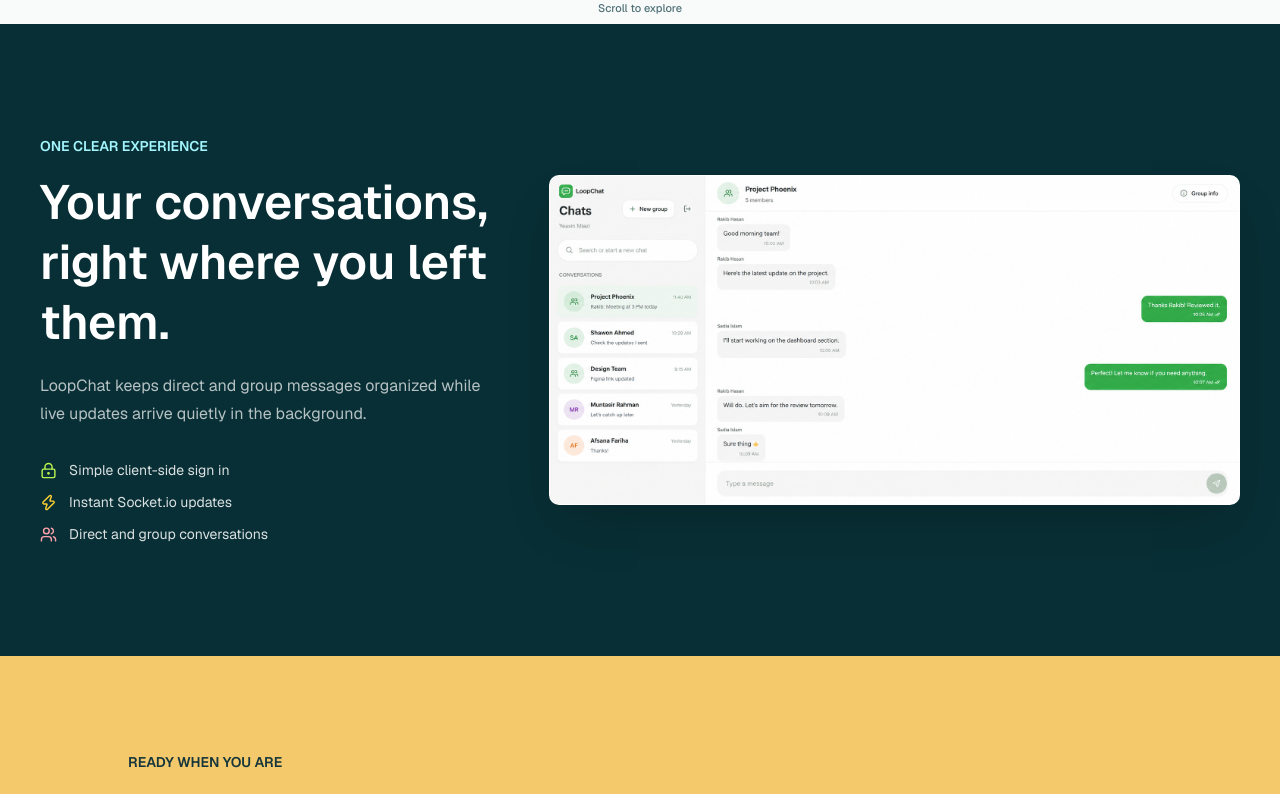
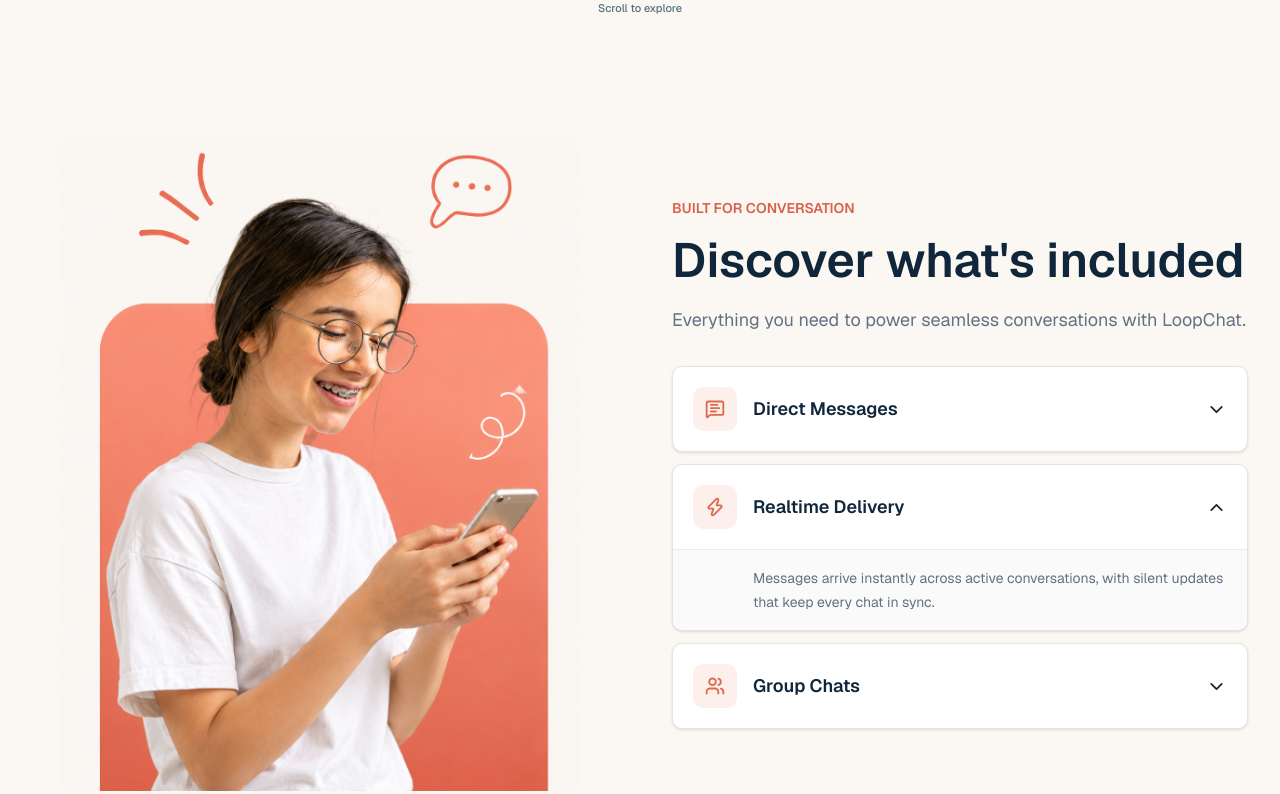
Before and after one commit to miazi2003/LoopChat, a Next.js app: page / in a window 1280 px wide. Shown: the part 760-1554 px from the top of the page. Built offline with nearby package versions, Linux system fonts and the light colour scheme.

Commit message:
feat : add feature section with collapsible text

```diff
--- a/src/app/page.tsx
+++ b/src/app/page.tsx
@@ -1,4 +1,5 @@
 import { ExperienceSection } from "@/components/landing/experience-section";
+import { FeaturesSection } from "@/components/landing/features-section";
 import { FinalCta } from "@/components/landing/final-cta";
 import { Footer } from "@/components/landing/footer";
 import { HeroSection } from "@/components/landing/hero-section";
@@ -7,6 +8,7 @@ export default function Home() {
   return (
     <main className="overflow-hidden bg-[#f8fbfa] text-[#11373c]">
       <HeroSection />
+      <FeaturesSection />
       <ExperienceSection />
       <FinalCta />
       <Footer />
--- /dev/null
+++ b/src/components/landing/features-section.tsx
@@ -0,0 +1,121 @@
+"use client";
+
+import { useState } from "react";
+import Image from "next/image";
+import {
+  ChevronDown,
+  MessageSquareText,
+  Users,
+  Zap
+} from "lucide-react";
+
+const features = [
+  {
+    id: "direct-messages",
+    icon: MessageSquareText,
+    title: "Direct Messages",
+    content:
+      "Keep one-to-one conversations focused, personal, and easy to return to whenever you need them."
+  },
+  {
+    id: "realtime-delivery",
+    icon: Zap,
+    title: "Realtime Delivery",
+    content:
+      "Messages arrive instantly across active conversations, with silent updates that keep every chat in sync."
+  },
+  {
+    id: "group-chats",
+    icon: Users,
+    title: "Group Chats",
+    content:
+      "Bring people together in shared conversations with clear member roles and simple group management."
+  }
+];
+
+export function FeaturesSection() {
+  const [openId, setOpenId] = useState<string | null>(
+    "realtime-delivery"
+  );
+
+  return (
+    <section id="features" className="bg-[#fbf8f4] px-5 py-20 sm:px-8 lg:py-28">
+      <div className="mx-auto grid max-w-7xl items-center gap-12 lg:grid-cols-2 lg:gap-16">
+        <div className="mx-auto w-full max-w-[520px] overflow-hidden rounded-lg">
+          <Image
+            src="/images/loopchat-features-girl.png"
+            alt="A LoopChat user smiling while messaging on her phone"
+            width={1118}
+            height={1408}
+            sizes="(min-width: 1024px) 42vw, (min-width: 640px) 70vw, 100vw"
+            className="h-auto w-full"
+          />
+        </div>
+
+        <div className="mx-auto w-full max-w-xl">
+          <p className="text-sm font-semibold uppercase text-[#d96049]">
+            Built for conversation
+          </p>
+          <h2 className="mt-3 text-4xl font-semibold leading-tight tracking-normal text-[#10263b] sm:text-5xl">
+            Discover what&apos;s included
+          </h2>
+          <p className="mt-4 text-base leading-7 text-[#647184] sm:text-lg">
+            Everything you need to power seamless conversations with LoopChat.
+          </p>
+
+          <div className="mt-8 space-y-3">
+            {features.map((feature) => {
+              const isOpen = openId === feature.id;
+              const Icon = feature.icon;
+
+              return (
+                <div
+                  key={feature.id}
+                  className="overflow-hidden rounded-lg border border-[#e7e3de] bg-white shadow-sm"
+                >
+                  <button
+                    type="button"
+                    aria-expanded={isOpen}
+                    aria-controls={`${feature.id}-content`}
+                    onClick={() =>
+                      setOpenId((currentId) =>
+                        currentId === feature.id ? null : feature.id
+                      )
+                    }
+                    className="flex w-full items-center justify-between gap-4 p-5 text-left"
+                  >
+                    <span className="flex min-w-0 items-center gap-4">
+                      <span className="flex h-11 w-11 shrink-0 items-center justify-center rounded-lg bg-[#fdf0ec] text-[#df694f]">
+                        <Icon size={20} strokeWidth={2.2} />
+                      </span>
+                      <span className="text-base font-semibold text-[#10263b] sm:text-lg">
+                        {feature.title}
+                      </span>
+                    </span>
+                    <ChevronDown
+                      size={21}
+                      className={`shrink-0 text-[#10263b] transition-transform duration-200 ${
+                        isOpen ? "rotate-180" : ""
+                      }`}
+                    />
+                  </button>
+
+                  <div
+                    id={`${feature.id}-content`}
+                    className={`overflow-hidden transition-[max-height,opacity] duration-300 ease-out ${
+                      isOpen ? "max-h-40 opacity-100" : "max-h-0 opacity-0"
+                    }`}
+                  >
+                    <p className="border-t border-[#eeeae5] bg-[#fafafa] px-5 py-4 text-sm leading-6 text-[#647184] sm:pl-20">
+                      {feature.content}
+                    </p>
+                  </div>
+                </div>
+              );
+            })}
+          </div>
+        </div>
+      </div>
+    </section>
+  );
+}
--- a/src/components/landing/hero-section.tsx
+++ b/src/components/landing/hero-section.tsx
@@ -39,7 +39,7 @@ const heroSignals = [
 
 export function HeroSection() {
   return (
-    <div className="relative bg-[#f8fbfa] pb-16">
+    <div className="relative bg-[#fbf8f4] pb-16">
       <section
         className="relative h-[760px] min-h-[680px] w-full max-w-[100vw] overflow-hidden sm:h-[720px] lg:h-[min(820px,90svh)] lg:min-h-[650px]"
         style={{ clipPath: "ellipse(110% 100% at 50% 0%)" }}
```
